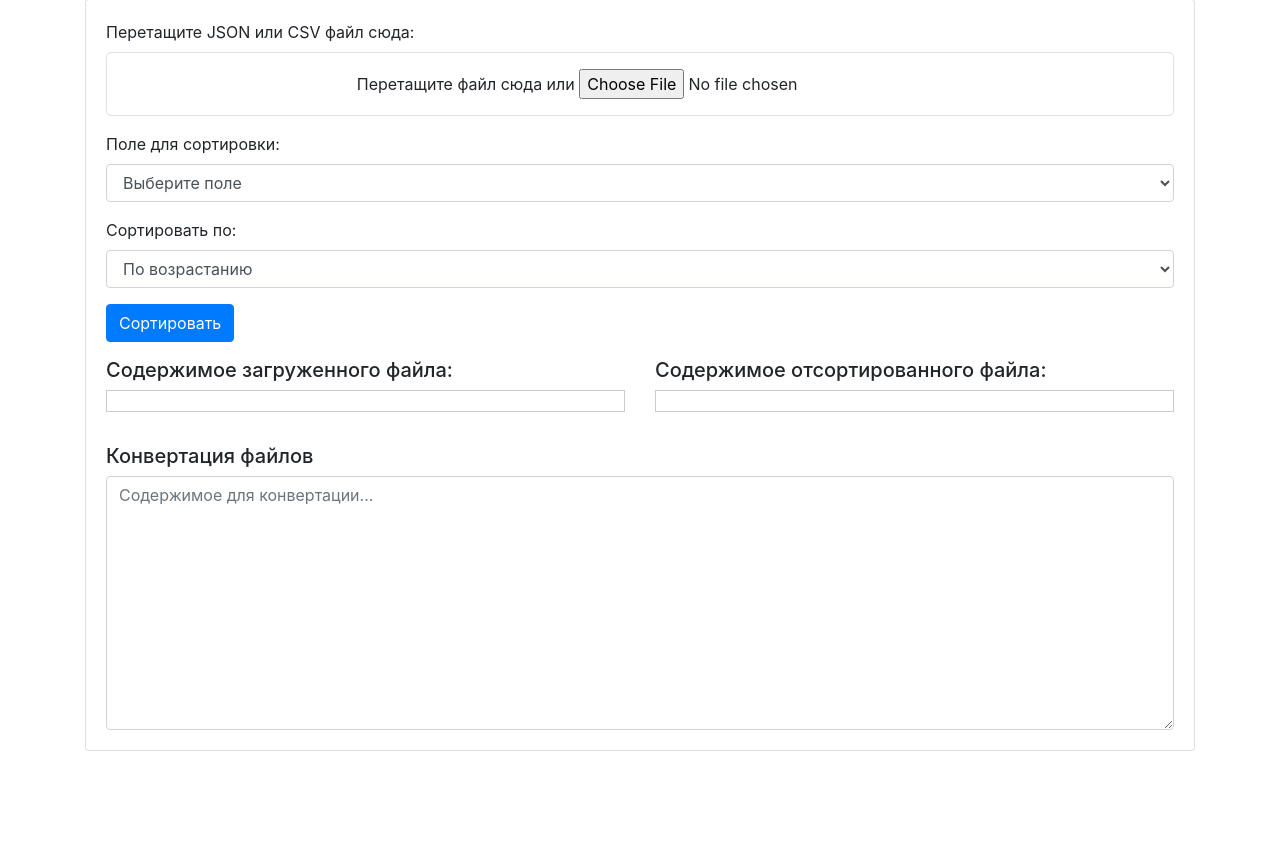
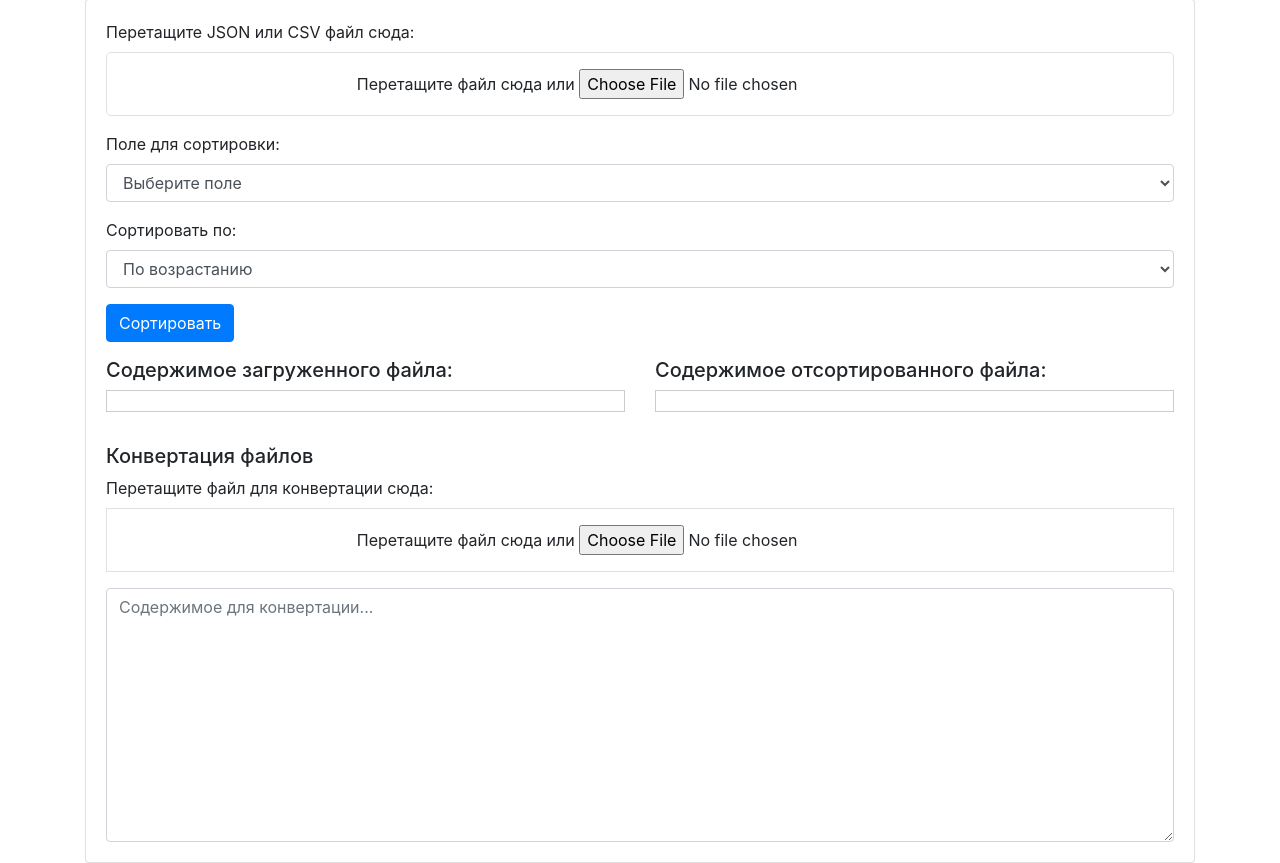
Before and after one commit to Andrey-Zobnin/ProjectOfJson, a Flask app: page / in a window 1280 px wide. Shown: the part 105-968 px from the top of the page. Before the commit the page ends 856 px from the top, so only its background shows below. Run offline with Flask 3, Linux system fonts and the light colour scheme; some libraries are stand-ins or nearby versions.

Commit message:
add load file

```diff
--- a/myapp/templates/index.html
+++ b/myapp/templates/index.html
@@ -59,6 +59,12 @@
                 </div>
                 <div class="mt-3">
                     <h5>Конвертация файлов</h5>
+                    <div class="form-group">
+                        <label for="convertFileInput" id="convertFileInputLabel">Перетащите файл для конвертации сюда:</label>
+                        <div id="convertDropArea" class="border p-3 text-center">
+                            <span id="convertDropAreaText">Перетащите файл сюда или <input type="file" id="convertFileInput" accept=".json,.csv" style="display: inline;"></span>
+                        </div>
+                    </div>
                     <button id="convertToJsonBtn" class="btn btn-info" style="display: none;">Конвертировать в JSON</button>
                     <button id="convertToCsvBtn" class="btn btn-info" style="display: none;">Конвертировать в CSV</button>
                     <button id="downloadConvertedBtn" class="btn btn-success" style="display: none;">Скачать конвертированный файл</button>
```
